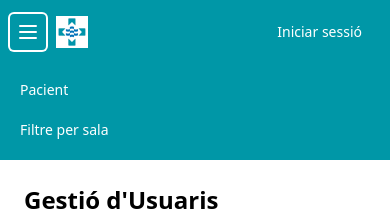
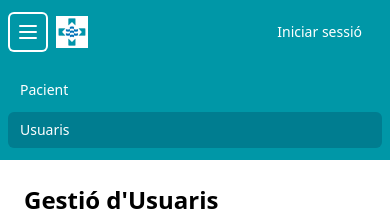
Before and after one commit to dialisisclinicagirona/dialisisgirona, a React (Vite) app: page /usuaris in a window 390 px wide. Both pictures are taken after a click on the button "Obrir menú principal". Shown: the top 211 px of the page. Built offline with nearby package versions, Linux system fonts and the light colour scheme; no server answers; the database is empty.

Commit message:
canviar link mobil usuaris

```diff
--- a/src/pages/topMenu/Top.tsx
+++ b/src/pages/topMenu/Top.tsx
@@ -130,11 +130,11 @@ const Top = () => {
                 Pacient
               </Link>
               <Link
-                to="/sala"
-                className={`${isActive('/sala')} block text-white hover:text-gray-100`}
+                to="/usuaris"
+                className={`${isActive('/usuaris')} block text-white hover:text-gray-100`}
                 onClick={() => setMenuOpen(false)}
               >
-                Filtre per sala
+                Usuaris
               </Link>
             </div>
           </div>
```
